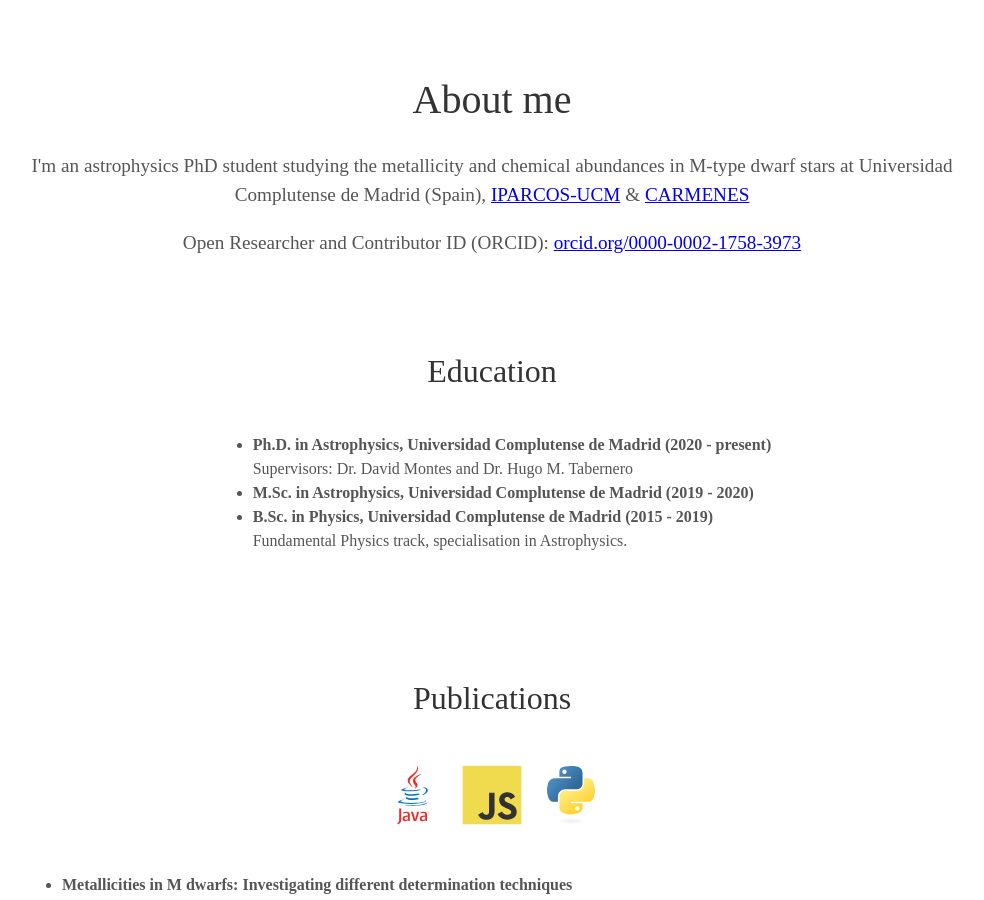
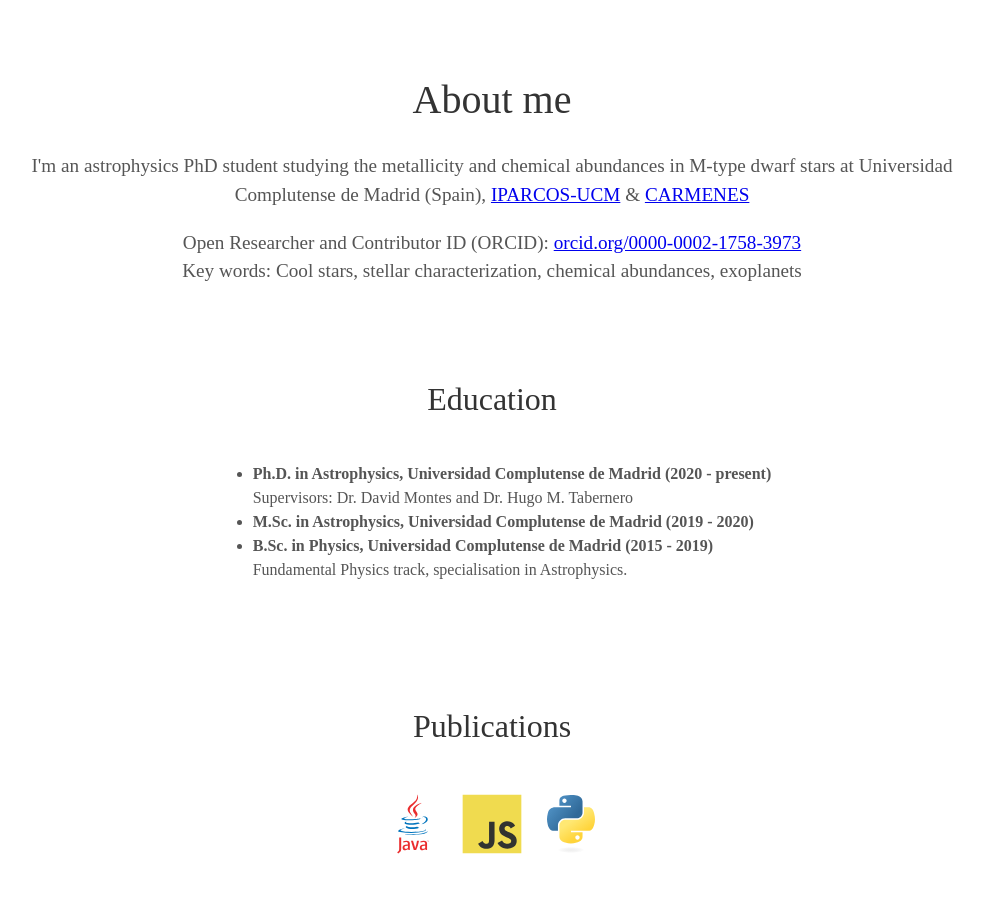
Before and after one commit to chrduque/chrduque.github.io, a Jekyll site: the page built from index.html, in a window 1280 px wide and 900 px high, scrolled down 905 px. Shown: the whole window, without its empty margins (148-1132 px from the left). Built offline with Jekyll 4.4.1, drawn with Linux system fonts in a browser that asks for light colours; some web fonts are replaced.

Commit message:
Update about.html

```diff
--- a/_includes/about.html
+++ b/_includes/about.html
@@ -2,7 +2,8 @@
   <h1>About me</h1>
   <p>{{ site.user_description }}</p>
 
-  <p>Open Researcher and Contributor ID (ORCID): <a href="https://orcid.org/0000-0002-1758-3973" target="_blank">orcid.org/0000-0002-1758-3973</a></p>
+  <p>Open Researcher and Contributor ID (ORCID): <a href="https://orcid.org/0000-0002-1758-3973" target="_blank">orcid.org/0000-0002-1758-3973</a><br>
+  Key words: Cool stars, stellar characterization, chemical abundances, exoplanets</p>
 </div>
 <div class="user">
   <div class="tech">
```
